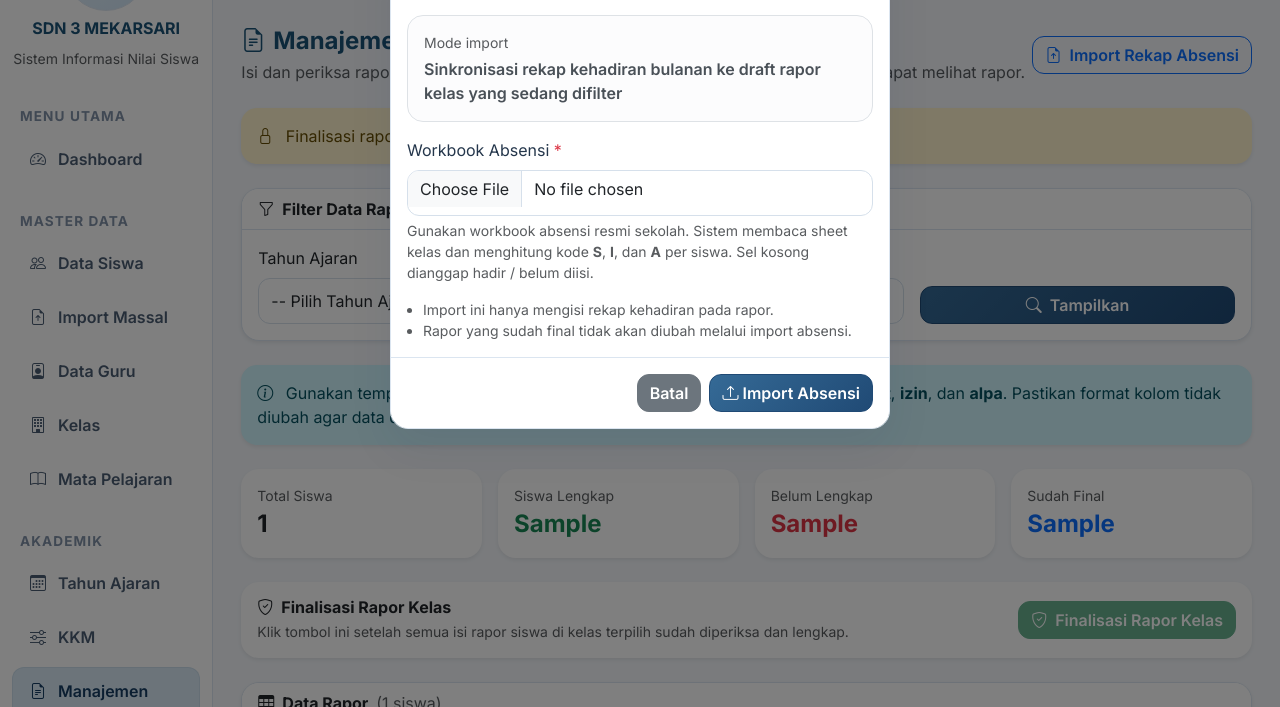
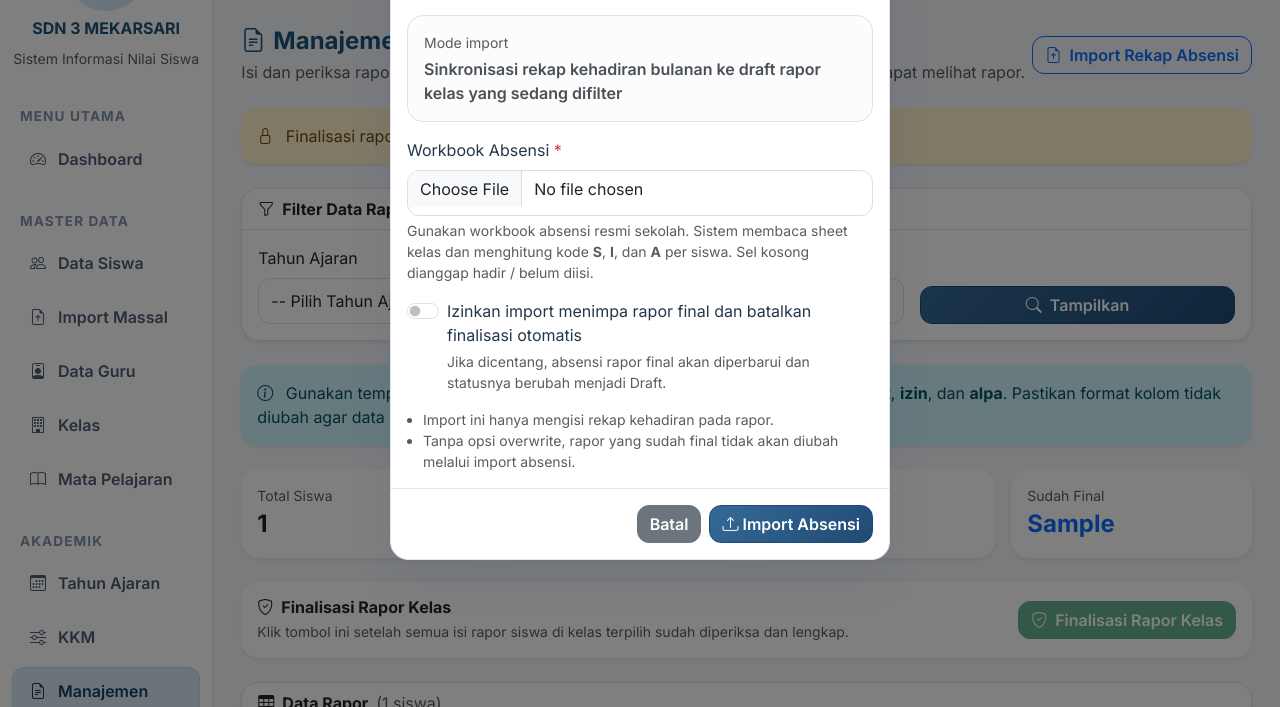
Before and after one commit to ryuken25/sd3, a CodeIgniter 4 app: the page made by app/Views/admin/rapor/index.php in a window 1280 px wide, after a click on "Import Rekap Absensi". Shown: the part 93-800 px from the top of the page. Run offline with PHP 8.4 and a stand-in for CodeIgniter, Linux system fonts and the light colour scheme; the template is opened without the code that fills it: most values are stand-ins (such as "Sample title", 1, 10 or a date in 2020); data that the repository does not hold is empty; some libraries are stand-ins or nearby versions.

Commit message:
Allow unfinalize and controlled rapor attendance edits

```diff
--- a/app/Config/Routes.php
+++ b/app/Config/Routes.php
@@ -66,6 +66,7 @@ $routes->group('admin', ['filter' => ['auth', 'role:admin']], static function ($
     $routes->get('rapor/detail/(:num)/(:num)', 'Admin\Rapor::detail/$1/$2');
     $routes->post('rapor/store', 'Admin\Rapor::store');
     $routes->post('rapor/update/(:num)', 'Admin\Rapor::update/$1');
+    $routes->post('rapor/unfinalize/(:num)', 'Admin\Rapor::unfinalize/$1');
     $routes->post('rapor/import-attendance', 'Admin\Rapor::importAttendance');
     $routes->post('rapor/finalize-class/(:num)/(:num)', 'Admin\Rapor::finalizeClass/$1/$2');
     $routes->post('rapor/finalize/(:num)/(:num)', 'Admin\Rapor::finalize/$1/$2');
--- a/app/Views/admin/rapor/index.php
+++ b/app/Views/admin/rapor/index.php
@@ -220,6 +220,7 @@
                                      data-id_tahun_ajaran="<?= esc($filter_ta ?? '') ?>"
                                      data-nama="<?= esc($r['nama_siswa']) ?>"
                                      data-id_rapor="<?= $r['id_rapor'] ?? '' ?>"
+                                     data-is_finalized="<?= !empty($r['is_finalized']) ? '1' : '0' ?>"
                                      data-sakit="<?= $r['sakit'] ?? 0 ?>"
                                     data-izin="<?= $r['izin'] ?? 0 ?>"
                                     data-alpa="<?= $r['alpa'] ?? 0 ?>"
@@ -227,12 +228,23 @@
                                      data-status="<?= $r['status_kenaikan'] ?? '' ?>">
                                     <i class="bi bi-file-earmark-text me-1"></i>Detail/Edit
                                  </button>
-                                <form action="<?= base_url('admin/rapor/finalize/' . $r['id_siswa'] . '/' . ($filter_ta ?? '')) ?>" method="post" class="d-inline">
-                                    <?= csrf_field() ?>
-                                    <button type="submit" class="btn btn-sm btn-success" <?= (isset($selected_tahun_ajaran) && $selected_tahun_ajaran['status_pengisian'] === 'Kunci' && !empty($r['is_complete']) && empty($r['is_finalized'])) ? '' : 'disabled' ?> onclick="return confirm('Finalisasi rapor siswa ini?')">
-                                        <i class="bi bi-shield-check"></i>
-                                    </button>
-                                </form>
+                                <?php if (!empty($r['is_finalized']) && !empty($r['id_rapor'])): ?>
+                                    <form action="<?= base_url('admin/rapor/unfinalize/' . $r['id_rapor']) ?>" method="post" class="d-inline">
+                                        <?= csrf_field() ?>
+                                        <button type="submit" class="btn btn-sm btn-outline-warning" onclick="return confirm('Batalkan finalisasi rapor ini? Orang tua tidak dapat melihat rapor final sampai difinalisasi ulang.')">
+                                            <i class="bi bi-unlock me-1"></i>Batalkan Final
+                                        </button>
+                                    </form>
+                                <?php elseif (!empty($r['is_complete'])): ?>
+                                    <form action="<?= base_url('admin/rapor/finalize/' . $r['id_siswa'] . '/' . ($filter_ta ?? '')) ?>" method="post" class="d-inline">
+                                        <?= csrf_field() ?>
+                                        <button type="submit" class="btn btn-sm btn-success" <?= (isset($selected_tahun_ajaran) && $selected_tahun_ajaran['status_pengisian'] === 'Kunci') ? '' : 'disabled' ?> onclick="return confirm('Finalisasi rapor siswa ini?')">
+                                            <i class="bi bi-shield-check me-1"></i>Finalisasi
+                                        </button>
+                                    </form>
+                                <?php else: ?>
+                                    <span class="badge bg-secondary-subtle text-secondary-emphasis border border-secondary-subtle align-self-center">Belum lengkap</span>
+                                <?php endif; ?>
                             </div>
                         </td>
                     </tr>
@@ -265,9 +277,16 @@
                         <input type="file" name="attendance_file" class="form-control" accept=".xls,.xlsx" required>
                         <div class="form-text">Gunakan workbook absensi resmi sekolah. Sistem membaca sheet kelas dan menghitung kode <strong>S</strong>, <strong>I</strong>, dan <strong>A</strong> per siswa. Sel kosong dianggap hadir / belum diisi.</div>
                     </div>
+                    <div class="form-check form-switch mb-3">
+                        <input class="form-check-input" type="checkbox" name="overwrite_finalized" value="1" id="overwriteFinalizedImport">
+                        <label class="form-check-label" for="overwriteFinalizedImport">
+                            Izinkan import menimpa rapor final dan batalkan finalisasi otomatis
+                        </label>
+                        <div class="form-text">Jika dicentang, absensi rapor final akan diperbarui dan statusnya berubah menjadi Draft.</div>
+                    </div>
                     <ul class="small text-muted mb-0 ps-3">
                         <li>Import ini hanya mengisi rekap kehadiran pada rapor.</li>
-                        <li>Rapor yang sudah final tidak akan diubah melalui import absensi.</li>
+                        <li>Tanpa opsi overwrite, rapor yang sudah final tidak akan diubah melalui import absensi.</li>
                     </ul>
                 </div>
                 <div class="modal-footer">
@@ -297,6 +316,10 @@
                         <i class="bi bi-arrow-repeat me-2"></i>Memuat detail isi rapor siswa...
                     </div>
                     <div id="rapor-detail-error" class="alert alert-danger border-0 shadow-sm mb-3 d-none"></div>
+                    <div id="rapor-final-warning" class="alert alert-warning border-0 shadow-sm mb-3 d-none">
+                        <div class="fw-bold"><i class="bi bi-exclamation-triangle me-2"></i>Rapor ini sudah final.</div>
+                        <div class="small mb-0">Jika disimpan, status finalisasi akan otomatis dibatalkan dan orang tua tidak dapat melihat rapor final sampai difinalisasi ulang.</div>
+                    </div>
                     <div id="rapor-detail-content" class="d-none">
                         <div class="alert alert-primary border-0 shadow-sm mb-3">
                             <div class="fw-bold"><i class="bi bi-eye me-2"></i>Preview Isi Lembar Rapor</div>
@@ -499,6 +522,12 @@ const renderDetailRapor = (payload) => {
     setAlert('detail-rapor-message', data.messages?.rapor || '');
     setAlert('detail-nilai-message', data.messages?.nilai || '');
 
+    document.getElementById('modal-sakit').value = rapor.sakit ?? 0;
+    document.getElementById('modal-izin').value = rapor.izin ?? 0;
+    document.getElementById('modal-alpa').value = rapor.alpa ?? 0;
+    document.getElementById('modal-catatan').value = rapor.catatan_wali_kelas || '';
+    document.getElementById('modal-status').value = rapor.status_kenaikan || '';
+
     const nilaiBody = document.getElementById('detail-nilai-body');
     if (nilai.length === 0) {
         nilaiBody.innerHTML = '<tr><td colspan="6" class="text-center text-muted py-3">Nilai belum tersedia</td></tr>';
@@ -534,6 +563,7 @@ document.getElementById('editRaporModal').addEventListener('show.bs.modal', func
     document.getElementById('modal-status').value = btn.dataset.status;
 
     const idRapor = btn.dataset.id_rapor;
+    const isFinalized = btn.dataset.is_finalized === '1';
     const form = document.getElementById('raporForm');
     if (idRapor) {
         form.action = '<?= base_url('admin/rapor/update/') ?>' + idRapor;
@@ -543,6 +573,7 @@ document.getElementById('editRaporModal').addEventListener('show.bs.modal', func
 
     document.getElementById('rapor-detail-loading').classList.remove('d-none');
     document.getElementById('rapor-detail-content').classList.add('d-none');
+    document.getElementById('rapor-final-warning').classList.toggle('d-none', !isFinalized);
     setAlert('rapor-detail-error', '');
 
     const idSiswa = btn.dataset.id;
```
Also changed, not shown: app/Controllers/Admin/Rapor.php (+45 -4 lines).
